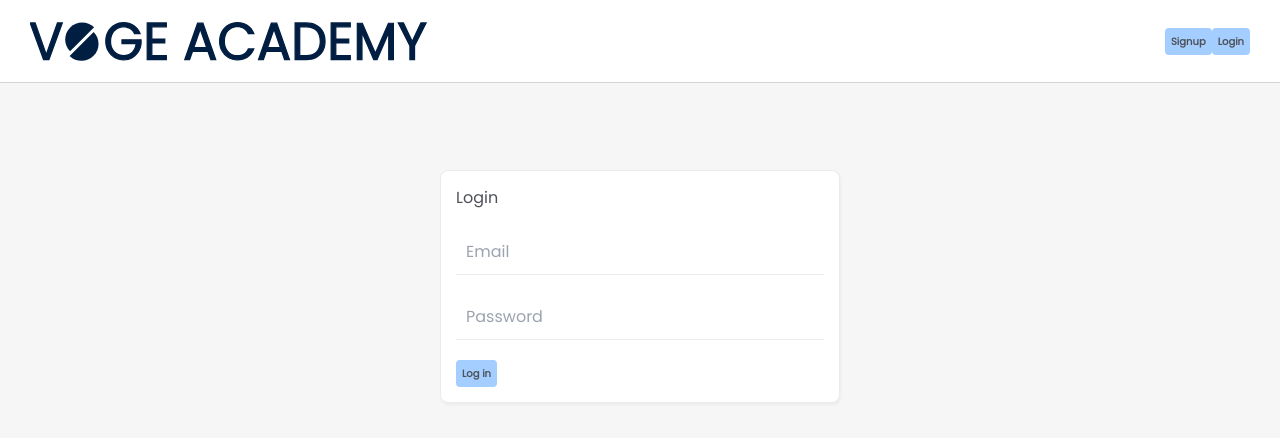
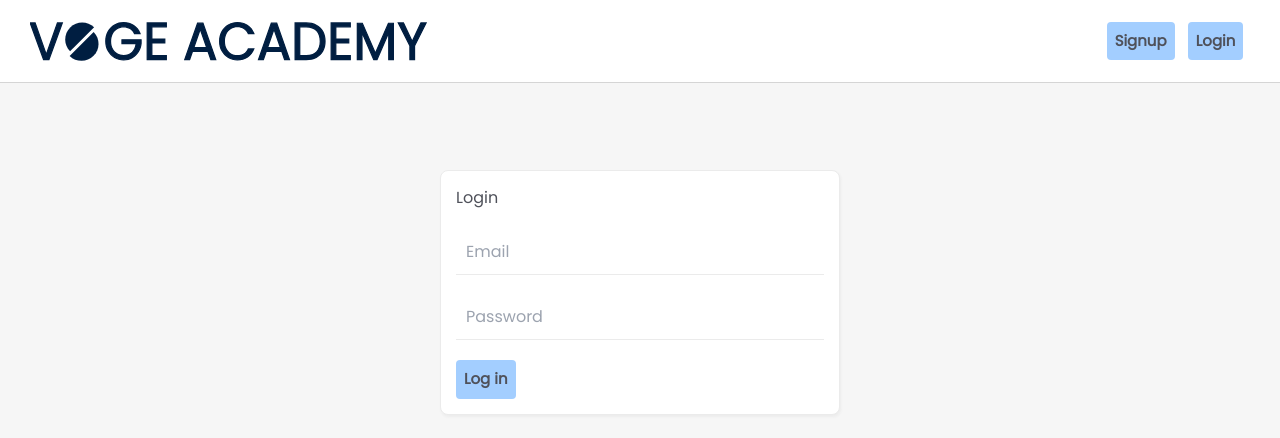
Before and after one commit to docfrawley/srsite, a Vue app: page /login in a window 1280 px wide. Shown: the top 438 px of the page. Built offline with nearby package versions, Linux system fonts and the light colour scheme; no server answers.

Commit message:
css stuff

```diff
--- a/src/assets/main.css
+++ b/src/assets/main.css
@@ -41,7 +41,21 @@ button, .btn {
   pointer-events: auto;
 }
 
-button:hover, .btn:hover, .btn:active {
+
+
+.log-button {
+  background: var(--lightblue);
+  border-radius: .25rem;
+  border: 0;
+  padding: 8px;
+  font-weight: 600;
+  cursor: pointer;
+  display: inline-block;
+  font-size: 15px;
+  pointer-events: auto;
+}
+
+.log-button:hover, button:hover, .btn:hover, .btn:active {
   background: var(--primeblue);
   color: white;
 }
--- a/src/components/Navbar.vue
+++ b/src/components/Navbar.vue
@@ -254,9 +254,9 @@
             </ul>
           </div>
         </div>
-        <div v-else>
-          <router-link class="btn" :to="{ name: 'Signup' }">Signup</router-link>
-          <router-link class="btn" :to="{ name: 'Login' }">Login</router-link>
+        <div v-else class="space-buttons">
+          <router-link class="log-button" :to="{ name: 'Signup' }">Signup</router-link>
+          <router-link class="log-button" :to="{ name: 'Login' }">Login</router-link>
         </div>
       </div>
     </nav>
@@ -374,6 +374,12 @@ nav .links {
 nav .links button {
   margin-left: 16px;
   font-size: 14px;
+}
+
+.space-buttons{
+  width:150px;
+  display: flex;
+  justify-content: space-around;
 }
 
 #sidebarMenu {
--- a/src/components/SingleModel.vue
+++ b/src/components/SingleModel.vue
@@ -18,9 +18,13 @@
         />
       </div>
       <div class="video-details">
-        <div class="mod-row">
-          <div class="mod-des"><u>Module #{{ currentModule.modnumb }}:</u> <i>{{ currentModule.title }}</i></div>
-          <div class="next-previous">
+      <div class="left-col-stuff">
+        <div class="mod-des"><u>Module #{{ currentModule.modnumb }}:</u> <i>{{ currentModule.title }}</i></div>
+        <div class="mod-des"><u>Video #{{ currentVideo.order }}:</u> <i>{{ currentVideo.title }}</i></div>
+        <div><u>Video Description:</u> <i>{{ currentVideo.description }}</i></div>
+      </div>
+      <div class="right-col-stuff">
+        <div class="next-previous">
             <div
               class="np-module"
               v-if="currentModule.modnumb > 1"
@@ -38,9 +42,7 @@
             </div>
             <div class="np-module" v-else>Next Module &#x2192;</div>
           </div>
-        </div>
-        <div class="mod-row">
-          <div class="mod-des"><u>Video #{{ currentVideo.order }}:</u> <i>{{ currentVideo.title }}</i></div>
+
           <div class="next-previous">
             <div
               class="np-module"
@@ -60,9 +62,8 @@
             </div>
             <div class="np-module" v-else>Next Video &#x2192;</div>
           </div>
-        </div>
+      </div>
 
-        <p><u>Video Description:</u> <i>{{ currentVideo.description }}</i></p>
       </div>
     </div>
     <div class="fill-up">
@@ -99,7 +100,7 @@
         </div>
       </div>
       <div class="module-list grid-col-span-3">
-      <div>CHANGE MODULES</div>
+      <div class="mod-vid-head">CHANGE MODULES</div>
         <div v-for="mod in fullCourse" :key="'A' + mod.id">
           <span
             v-if="currentModule.modnumb != mod.modnumb"
@@ -309,10 +310,6 @@ export default {
 }
 
 .questions-class {
-  /* font-size: 14px; */
-  /* max-width: 500px; */
-  /* margin: 20px; */
-  /* max-height: 500px; */
   overflow: hidden;
   overflow: -moz-scrollbars-vertical;
   overflow-y: scroll;
@@ -351,6 +348,9 @@ export default {
 }
 
 .video-details {
+  display: flex;
+  flex-direction: row;
+  justify-content: space-between;
   padding: 20px;
   font-size: 12px;
   border: solid 1px var(--primegreen)
@@ -404,6 +404,18 @@ export default {
 
 .np-module:hover {
   color: var(--primegreen);
+}
+
+.left-col-stuff{
+  display: flex;
+  flex-direction: column;
+  justify-content: center;
+}
+
+.right-col-stuff{
+  display: flex;
+  flex-direction: column;
+  justify-content: flex-ecenternd;
 }
 
 .mod-row{
--- a/src/views/CourseView.vue
+++ b/src/views/CourseView.vue
@@ -8,10 +8,13 @@
           <div class="top-title">
             <h4>with {{ currentCourse.instructor }}</h4>
           </div>
-          <div class="total-percentage">You have completed {{ totalPercentage }}% of the course</div>
-              <div class="loading-bar">
-                <div class="percentage" :style="{ 'width': totalPercentage + '%'}"></div>
-              </div>
+          <div class="show-completed">
+            <div class="total-percentage">You have completed {{ totalPercentage }}% of the course</div>
+            <div class="loading-bar">
+              <div class="percentage" :style="{ 'width': totalPercentage + '%'}"></div>
+            </div>
+          </div>
+
         </div>
         <PossMotivations />
         <TopTools />
@@ -133,5 +136,11 @@ export default {
   line-height: 40px;
 }
 
+.show-completed{
+  display: flex;
+  flex-direction: column;
+  align-items: center;
+}
+
 
 </style>
--- a/src/views/auth/Login.vue
+++ b/src/views/auth/Login.vue
@@ -5,7 +5,7 @@
       <input type="email" placeholder="Email" v-model="email" />
       <input type="password" placeholder="Password" v-model="password" />
       <div v-if="error" class="error">{{ error }}</div>
-      <button v-if="!isPending">Log in</button>
+      <button class="log-button" v-if="!isPending">Log in</button>
       <button v-if="isPending" disabled>Loading</button>
     </form>
   </div>
@@ -70,4 +70,7 @@ input, textarea {
   box-sizing: border-box;
   margin: 20px auto;
 }
+
+
+
 </style>
```
